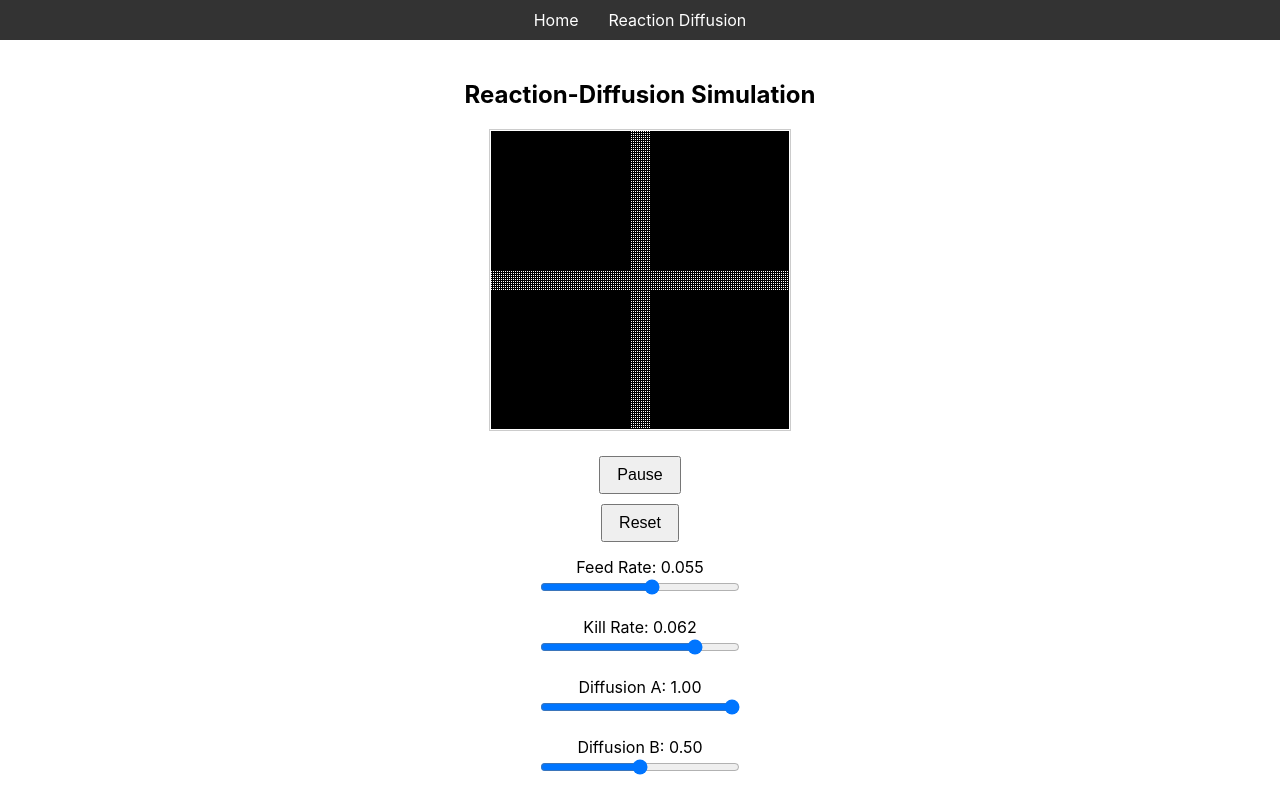
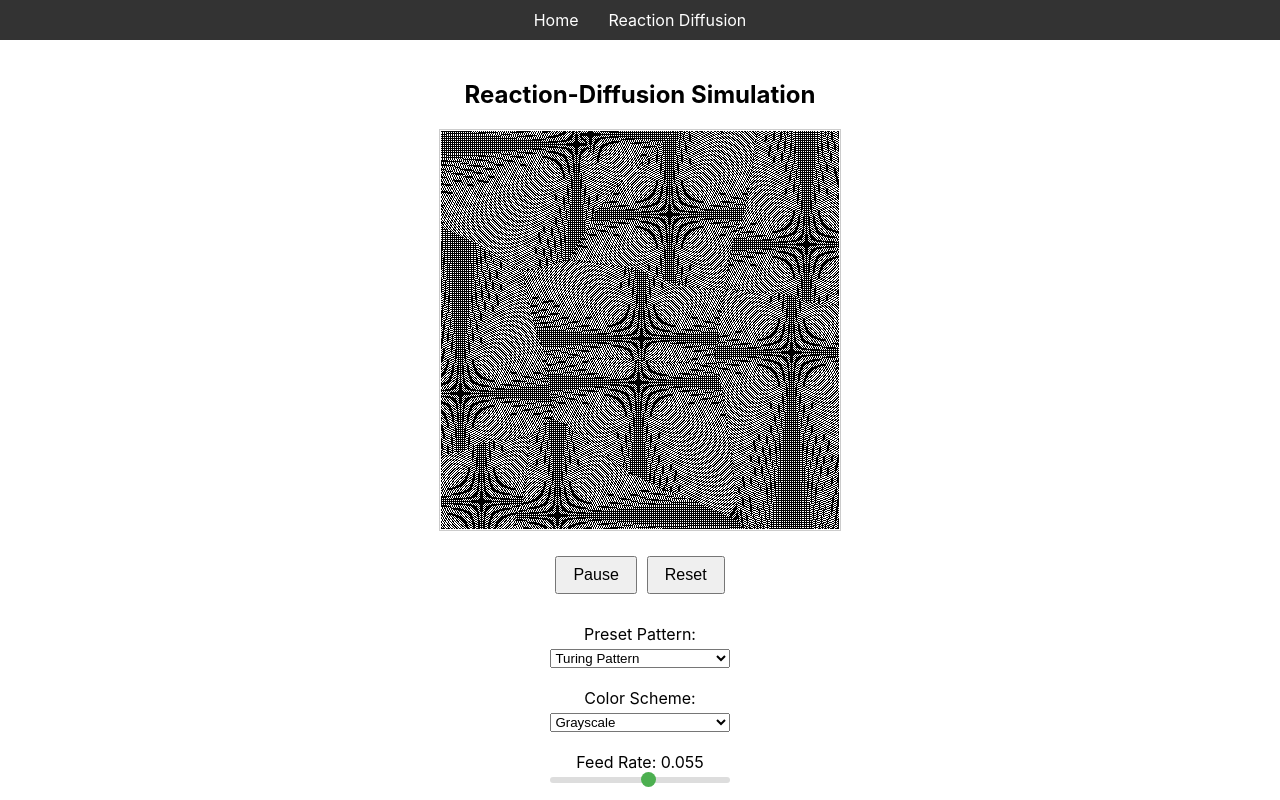
Before and after one commit to mikeyj777/math_animation_studio, a React (Create React App) app in the folder client/: page /reaction-diffusion in a window 1280 px wide. Shown: the top 800 px of the page. Built offline with nearby package versions, Linux system fonts and the light colour scheme.

Commit message:
still works.  still not great.

```diff
--- a/client/src/components/ReactionDiffusion.jsx
+++ b/client/src/components/ReactionDiffusion.jsx
@@ -1,13 +1,38 @@
 // src/components/ReactionDiffusion.jsx
 import React, { useEffect, useRef, useState } from 'react';
+
+const presets = {
+  'Turing Pattern': { feed: 0.035, kill: 0.065 },
+  'Coral': { feed: 0.0545, kill: 0.062 },
+  'Fingerprint': { feed: 0.037, kill: 0.06 },
+  'Spirals': { feed: 0.01, kill: 0.047 },
+  'Spots': { feed: 0.078, kill: 0.061 },
+  'Worms': { feed: 0.1, kill: 0.05 },
+  'U-Skate World': { feed: 0.062, kill: 0.061 },
+  'Chaos': { feed: 0.026, kill: 0.051 },
+};
+
+const colorSchemes = {
+  Grayscale: { r: [0, 255], g: [0, 255], b: [0, 255] },
+  Fire: { r: [0, 255], g: [0, 128], b: [0, 0] },
+  Ocean: { r: [0, 0], g: [0, 128], b: [128, 255] },
+  Forest: { r: [0, 34], g: [32, 139], b: [0, 34] },
+  Sunset: { r: [255, 255], g: [94, 0], b: [0, 0] },
+  Psychedelic: { r: [0, 255], g: [255, 0], b: [0, 255] },
+  Rainbow: { r: [148, 255], g: [0, 255], b: [211, 0] },
+};
 
 const ReactionDiffusion = () => {
   const canvasRef = useRef(null);
   const [isRunning, setIsRunning] = useState(true);
+
   const [feed, setFeed] = useState(0.055);
   const [kill, setKill] = useState(0.062);
   const [diffusionA, setDiffusionA] = useState(1.0);
   const [diffusionB, setDiffusionB] = useState(0.5);
+
+  const [selectedPreset, setSelectedPreset] = useState('Turing Pattern');
+  const [selectedColorScheme, setSelectedColorScheme] = useState('Grayscale');
 
   useEffect(() => {
     const canvas = canvasRef.current;
@@ -22,15 +47,13 @@ const ReactionDiffusion = () => {
     let a = new Array(width * height).fill(1);
     let b = new Array(width * height).fill(0);
 
-    // Seed initial pattern in the center
+    // Seed initial pattern
     const seed = () => {
-      const centerX = Math.floor(width / 2);
-      const centerY = Math.floor(height / 2);
-      for (let y = -10; y <= 10; y++) {
-        for (let x = -10; x <= 10; x++) {
-          const index = (centerX + x) + (centerY + y) * width;
+      for (let i = 0; i < 10; i++) {
+        const x = Math.floor(Math.random() * width);
+        const y = Math.floor(Math.random() * height);
+        const index = x + y * width;
         b[index] = 1;
-        }
       }
     };
 
@@ -56,15 +79,23 @@ const ReactionDiffusion = () => {
             a[index - 1] +
             a[index + 1] +
             a[index - width] +
-            a[index + width] -
-            4 * a[index];
+            a[index + width] +
+            0.05 * (a[index - width - 1] +
+              a[index - width + 1] +
+              a[index + width - 1] +
+              a[index + width + 1]) -
+            4.2 * a[index];
 
           const laplaceB =
             b[index - 1] +
             b[index + 1] +
             b[index - width] +
-            b[index + width] -
-            4 * b[index];
+            b[index + width] +
+            0.05 * (b[index - width - 1] +
+              b[index - width + 1] +
+              b[index + width - 1] +
+              b[index + width + 1]) -
+            4.2 * b[index];
 
           const reaction = a[index] * b[index] * b[index];
 
@@ -83,16 +114,18 @@ const ReactionDiffusion = () => {
           // Update pixel color
           const c = Math.floor((aNext[index] - bNext[index]) * 255);
           const idx = index * 4;
-          pixels[idx] = c;
-          pixels[idx + 1] = c;
-          pixels[idx + 2] = c;
+
+          const color = getColor(c);
+          pixels[idx] = color.r;
+          pixels[idx + 1] = color.g;
+          pixels[idx + 2] = color.b;
           pixels[idx + 3] = 255;
         }
       }
 
       // Swap arrays
-      [a, aNext] = [aNext, a];
-      [b, bNext] = [bNext, b];
+      a = aNext;
+      b = bNext;
 
       ctx.putImageData(imageData, 0, 0);
 
@@ -104,7 +137,7 @@ const ReactionDiffusion = () => {
     return () => {
       cancelAnimationFrame(animationFrameId);
     };
-  }, [isRunning, feed, kill, diffusionA, diffusionB]);
+  }, [isRunning, feed, kill, diffusionA, diffusionB, selectedColorScheme]);
 
   const handleStartStop = () => {
     setIsRunning(!isRunning);
@@ -117,24 +150,75 @@ const ReactionDiffusion = () => {
     }, 100);
   };
 
+  const handlePresetChange = (e) => {
+    const presetName = e.target.value;
+    setSelectedPreset(presetName);
+    const preset = presets[presetName];
+    setFeed(preset.feed);
+    setKill(preset.kill);
+    handleReset();
+  };
+
+  const handleColorSchemeChange = (e) => {
+    setSelectedColorScheme(e.target.value);
+  };
+
+  const getColor = (value) => {
+    const scheme = colorSchemes[selectedColorScheme];
+    const r = mapRange(value, 0, 255, scheme.r[0], scheme.r[1]);
+    const g = mapRange(value, 0, 255, scheme.g[0], scheme.g[1]);
+    const b = mapRange(value, 0, 255, scheme.b[0], scheme.b[1]);
+    return { r, g, b };
+  };
+
+  const mapRange = (value, inMin, inMax, outMin, outMax) => {
+    return Math.floor(((value - inMin) * (outMax - outMin)) / (inMax - inMin) + outMin);
+  };
+
   return (
     <div className="rd-container">
       <h2>Reaction-Diffusion Simulation</h2>
-      <canvas ref={canvasRef} width={300} height={300} className="rd-canvas" />
+      <canvas ref={canvasRef} width={400} height={400} className="rd-canvas" />
       <div className="rd-controls">
+        <div className="rd-buttons">
           <button onClick={handleStartStop} className="rd-button">
             {isRunning ? 'Pause' : 'Start'}
           </button>
           <button onClick={handleReset} className="rd-button">
             Reset
           </button>
+        </div>
+        <div className="rd-select-group">
+          <label>
+            Preset Pattern:
+            <select value={selectedPreset} onChange={handlePresetChange}>
+              {Object.keys(presets).map((presetName) => (
+                <option key={presetName} value={presetName}>
+                  {presetName}
+                </option>
+              ))}
+            </select>
+          </label>
+        </div>
+        <div className="rd-select-group">
+          <label>
+            Color Scheme:
+            <select value={selectedColorScheme} onChange={handleColorSchemeChange}>
+              {Object.keys(colorSchemes).map((schemeName) => (
+                <option key={schemeName} value={schemeName}>
+                  {schemeName}
+                </option>
+              ))}
+            </select>
+          </label>
+        </div>
         <div className="rd-slider-group">
           <label>
             Feed Rate: {feed.toFixed(3)}
             <input
               type="range"
-              min="0.01"
-              max="0.09"
+              min="0.0"
+              max="0.1"
               step="0.001"
               value={feed}
               onChange={(e) => setFeed(parseFloat(e.target.value))}
@@ -146,8 +230,8 @@ const ReactionDiffusion = () => {
             Kill Rate: {kill.toFixed(3)}
             <input
               type="range"
-              min="0.03"
-              max="0.07"
+              min="0.0"
+              max="0.1"
               step="0.001"
               value={kill}
               onChange={(e) => setKill(parseFloat(e.target.value))}
@@ -160,7 +244,7 @@ const ReactionDiffusion = () => {
             <input
               type="range"
               min="0.0"
-              max="1.0"
+              max="2.0"
               step="0.1"
               value={diffusionA}
               onChange={(e) => setDiffusionA(parseFloat(e.target.value))}
--- /dev/null
+++ b/client/src/styles/ReactionDiffusion.css
@@ -0,0 +1,77 @@
+/* src/styles/ReactionDiffusion.css */
+
+.rd-container {
+  display: flex;
+  flex-direction: column;
+  align-items: center;
+  margin: 20px auto;
+}
+
+.rd-canvas {
+  border: 1px solid #ccc;
+  margin-bottom: 20px;
+}
+
+.rd-controls {
+  display: flex;
+  flex-direction: column;
+  align-items: center;
+}
+
+.rd-buttons {
+  display: flex;
+  justify-content: center;
+  margin-bottom: 15px;
+}
+
+.rd-button {
+  margin: 5px;
+  padding: 8px 16px;
+  font-size: 16px;
+  cursor: pointer;
+}
+
+.rd-select-group,
+.rd-slider-group {
+  margin: 10px 0;
+  width: 100%;
+  max-width: 300px;
+}
+
+.rd-select-group label,
+.rd-slider-group label {
+  display: flex;
+  flex-direction: column;
+  align-items: center;
+}
+
+.rd-select-group select,
+.rd-slider-group input[type="range"] {
+  width: 100%;
+  margin-top: 5px;
+}
+
+.rd-slider-group input[type="range"] {
+  -webkit-appearance: none;
+  height: 6px;
+  border-radius: 5px;
+  background: #ddd;
+  outline: none;
+}
+
+.rd-slider-group input[type="range"]::-webkit-slider-thumb {
+  -webkit-appearance: none;
+  width: 15px;
+  height: 15px;
+  border-radius: 50%;
+  background: #4CAF50;
+  cursor: pointer;
+}
+
+.rd-slider-group input[type="range"]::-moz-range-thumb {
+  width: 15px;
+  height: 15px;
+  border-radius: 50%;
+  background: #4CAF50;
+  cursor: pointer;
+}
--- a/client/src/styles/global.css
+++ b/client/src/styles/global.css
@@ -1,4 +1,4 @@
 /* src/styles/global.css */
 
 @import './controls.css';
-@import './reaction-diffusion.css';
+@import './ReactionDiffusion.css';
--- a/client/src/styles/reaction-diffusion.css
+++ /dev/null
@@ -1,40 +0,0 @@
-/* src/styles/ReactionDiffusion.css */
-
-.rd-container {
-  display: flex;
-  flex-direction: column;
-  align-items: center;
-  margin: 20px auto;
-}
-
-.rd-canvas {
-  border: 1px solid #ccc;
-}
-
-.rd-controls {
-  margin-top: 20px;
-  display: flex;
-  flex-direction: column;
-  align-items: center;
-}
-
-.rd-button {
-  margin: 5px;
-  padding: 8px 16px;
-  font-size: 16px;
-  cursor: pointer;
-}
-
-.rd-slider-group {
-  margin: 10px 0;
-}
-
-.rd-slider-group label {
-  display: flex;
-  flex-direction: column;
-  align-items: center;
-}
-
-.rd-slider-group input[type="range"] {
-  width: 200px;
-}
```
Lines whose indentation alone changed are shown as unchanged.
